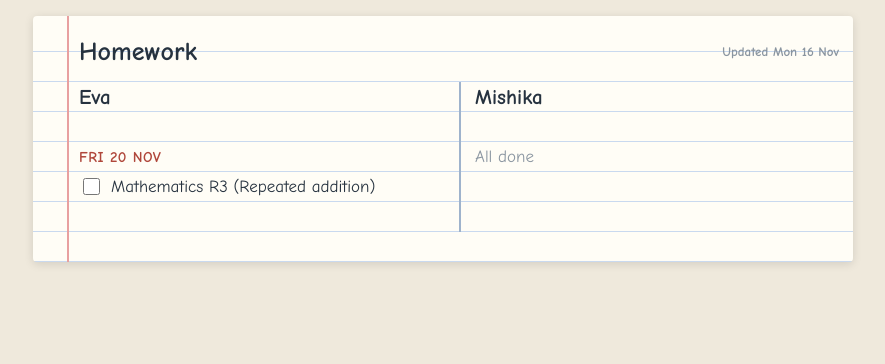
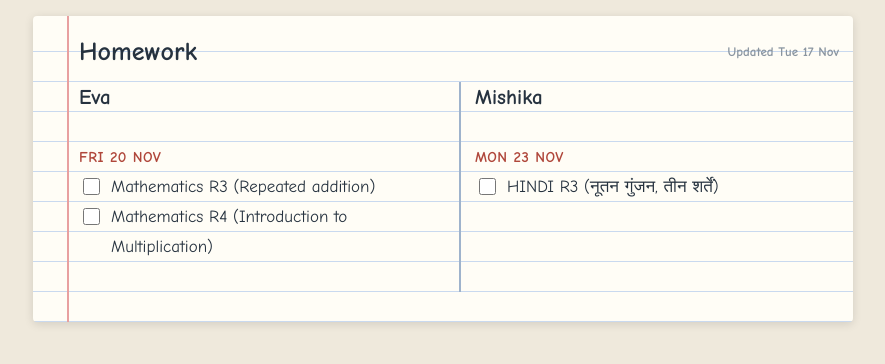
Before and after one commit to akshay-hw-notebook/akshay-hw-notebook.github.io, a plain HTML site: page index.html in a window 1280 px wide. Shown: the whole page, without its empty margins (197-1082 px from the left). Drawn offline with Linux system fonts and the light colour scheme.

Commit message:
17 Nov diaries: Eva Math R4 due 20 Nov; Mishika Hindi R3 due 23 Nov

```diff
--- a/data.json
+++ b/data.json
@@ -1 +1 @@
-{"updated": "Mon 16 Nov", "kids": [{"name": "Eva", "groups": [{"heading": "Fri 20 Nov", "items": ["Mathematics R3 (Repeated addition)"]}]}, {"name": "Mishika", "groups": []}]}
+{"updated": "Tue 17 Nov", "kids": [{"name": "Eva", "groups": [{"heading": "Fri 20 Nov", "items": ["Mathematics R3 (Repeated addition)", "Mathematics R4 (Introduction to Multiplication)"]}]}, {"name": "Mishika", "groups": [{"heading": "Mon 23 Nov", "items": ["HINDI R3 (नूतन गुंजन, तीन शर्तें)"]}]}]}
--- a/index.html
+++ b/index.html
@@ -33,18 +33,22 @@ input:checked+span{text-decoration:line-through;color:#8a95a0}
 </head>
 <body>
 <div class="page">
-<h1>Homework<span class="upd">Updated Mon 16 Nov</span></h1>
+<h1>Homework<span class="upd">Updated Tue 17 Nov</span></h1>
 <div class="cols">
 <div class="col">
 <h2>Eva</h2>
 <h3>Fri 20 Nov</h3>
 <ul>
 <li><label><input type="checkbox" data-k="Eva|Fri 20 Nov|Mathematics R3 (Repeated addition)"><span>Mathematics R3 (Repeated addition)</span></label></li>
+<li><label><input type="checkbox" data-k="Eva|Fri 20 Nov|Mathematics R4 (Introduction to Multiplication)"><span>Mathematics R4 (Introduction to Multiplication)</span></label></li>
 </ul>
 </div>
 <div class="col">
 <h2>Mishika</h2>
-<ul><li class="none">All done</li></ul>
+<h3>Mon 23 Nov</h3>
+<ul>
+<li><label><input type="checkbox" data-k="Mishika|Mon 23 Nov|HINDI R3 (नूतन गुंजन, तीन शर्तें)"><span>HINDI R3 (नूतन गुंजन, तीन शर्तें)</span></label></li>
+</ul>
 </div>
 </div>
 </div>
```
